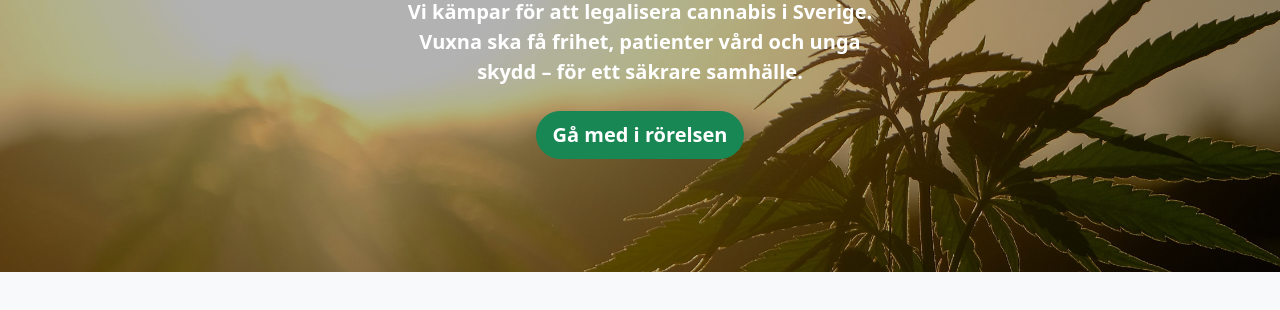
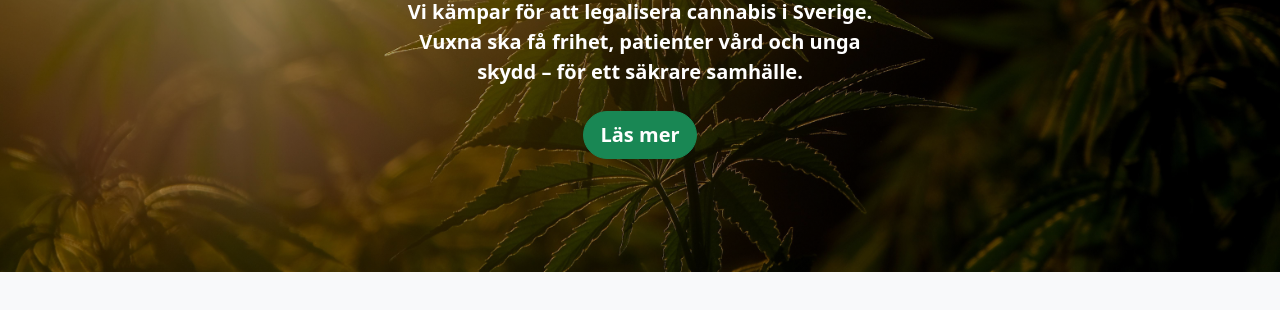
Before and after one commit to Flax420/flax420.github.io, a website: page index.html in a window 1280 px wide. Shown: the part 359-669 px from the top of the page. Drawn offline with nearby package versions, Linux system fonts and the light colour scheme.

Commit message:
Reverted background

```diff
--- a/index.html
+++ b/index.html
@@ -45,7 +45,7 @@
         rgba(0, 0, 0, 0.3)
       ),
       /* bottom, image */
-      url('hemp-background-crop.jpg');  height: 70vh;
+      url('hemp-background.jpg');  height: 70vh;
       background-position: center left;
       background-size: cover;">
       <div class="d-flex flex-row py-lg-5 w-75 mx-auto">
@@ -55,7 +55,7 @@
             och unga skydd – för ett säkrare samhälle.</p>
           <p>
             <a type="button" class="btn btn-success btn-lg rounded-pill my-2 text-white fw-bold">
-              Gå med i rörelsen
+             Läs mer
             </a>
           </p>
         </div>
```
